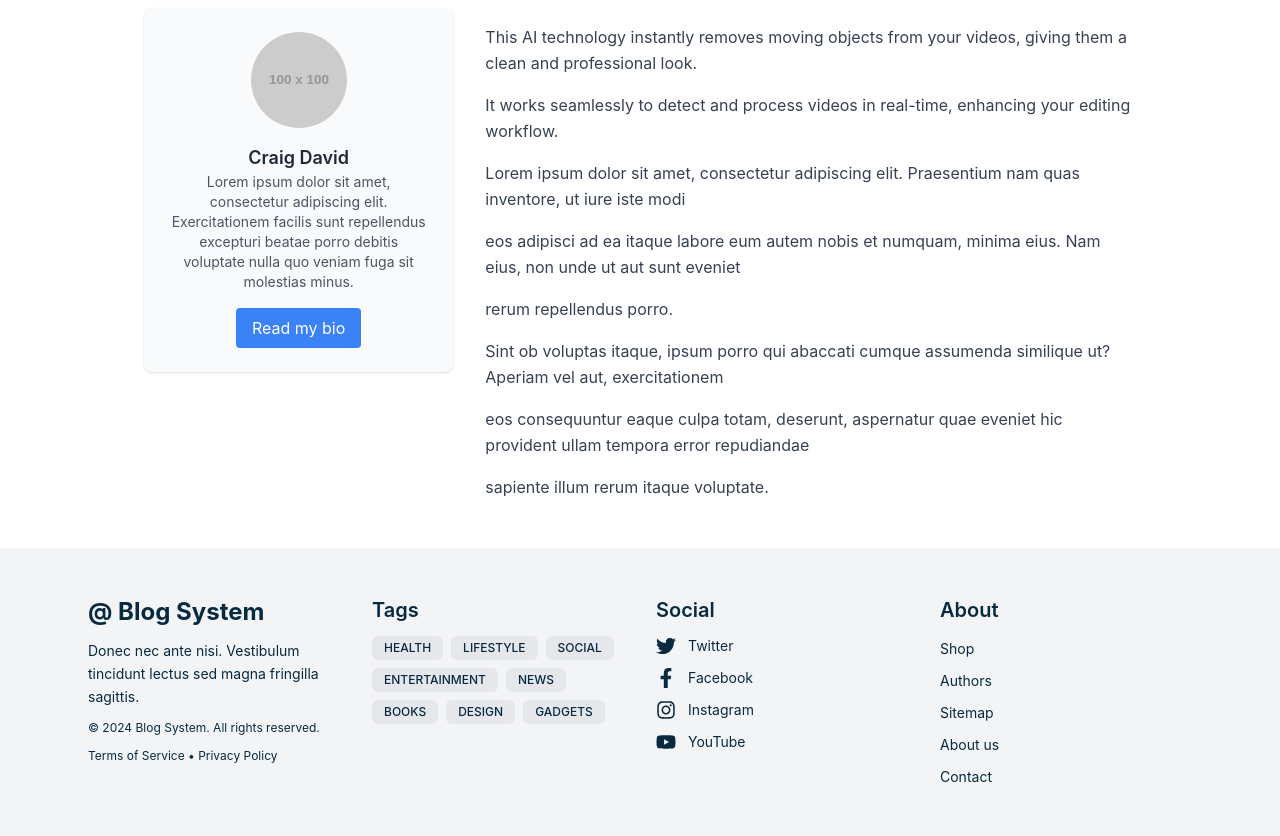
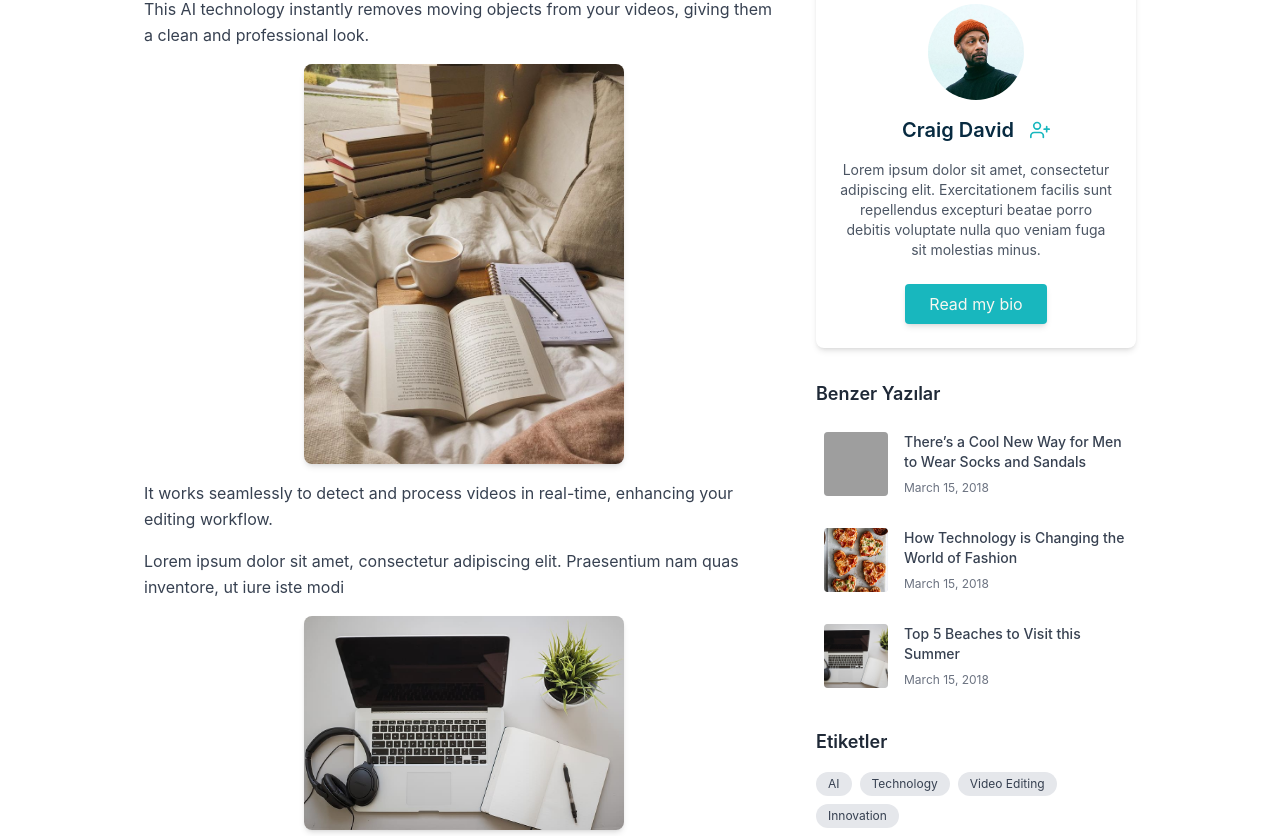
Before and after one commit to iclalKayacan/BlogFrontend, a React (Create React App) app: page /blogs/1 in a window 1280 px wide. Shown: the part 744-1580 px from the top of the page. Built offline with nearby package versions, Linux system fonts and the light colour scheme; grey boxes are pictures that could not be loaded.

Commit message:
blog detay tamamlanması

```diff
--- a/src/components/BlogCard.jsx
+++ b/src/components/BlogCard.jsx
@@ -16,7 +16,7 @@ const BlogCard = ({ blog }) => {
           {/* Kategori Badge */}
           <CategoryBadge category={blog.category} />
 
-          <h2 className="text-xl font-bold text-gray-800 dark:text-gray-200 mt-2">
+          <h2 className="text-lg font-bold text-gray-800 dark:text-gray-200 mt-2">
             {blog.title}
           </h2>
           <p className="text-gray-600 dark:text-gray-400 mt-2 line-clamp-3">
--- /dev/null
+++ b/src/components/Comments.jsx
@@ -0,0 +1,37 @@
+import React from "react";
+
+const Comments = ({ comments }) => {
+  return (
+    <div className="mt-8">
+      <h3 className="text-2xl font-semibold mb-6 text-gray-800 dark:text-gray-200">
+        {comments.length} {comments.length === 1 ? "Comment" : "Comments"}
+      </h3>
+      <ul className="space-y-6">
+        {comments.map((comment, index) => (
+          <li key={index} className="flex space-x-4">
+            {/* Kullanıcı Resmi */}
+            <div className="w-12 h-12 rounded-full overflow-hidden flex-shrink-0">
+              <img
+                src={comment.avatar || "https://via.placeholder.com/150"}
+                alt={comment.author}
+                className="w-full h-full object-cover"
+              />
+            </div>
+            <div>
+              {/* Kullanıcı Bilgisi */}
+              <h5 className="font-semibold text-gray-700 dark:text-gray-200">
+                {comment.author}
+              </h5>
+              <p className="text-xs text-gray-500 mb-2">{comment.date}</p>
+              <p className="text-sm text-gray-700 dark:text-gray-300">
+                {comment.content}
+              </p>
+            </div>
+          </li>
+        ))}
+      </ul>
+    </div>
+  );
+};
+
+export default Comments;
--- a/src/components/Header.jsx
+++ b/src/components/Header.jsx
@@ -23,14 +23,14 @@ const Header = () => {
         {/* Logo */}
         <div className="flex items-center space-x-2">
           <FaPenNib className="text-3xl text-primary" />
-          <h1 className="text-3xl font-bold text-textDark dark:text-textLight">
+          <h1 className="text-2xl font-bold text-textDark dark:text-textLight">
             Blog System
           </h1>
         </div>
 
         {/* Navigation Links */}
         <nav>
-          <ul className="flex space-x-6 text-lg text-textDark dark:text-textLight ">
+          <ul className="flex space-x-6 text-base text-textDark dark:text-textLight ">
             <li>
               <a href="/" className="hover:text-primary">
                 Ana Sayfa
--- a/src/components/Home/RandomPosts.jsx
+++ b/src/components/Home/RandomPosts.jsx
@@ -28,7 +28,7 @@ const RandomPosts = () => {
         <div className="space-y-4">
           {/* Kart 1 */}
           <div
-            className="relative h-[225px] bg-cover bg-center rounded-lg"
+            className="relative h-[230px] bg-cover bg-center rounded-lg"
             style={{ backgroundImage: "url('/assets/teknoloji.jpg')" }}
           >
             <div className="absolute inset-0 bg-black opacity-40 rounded-lg"></div>
@@ -44,7 +44,7 @@ const RandomPosts = () => {
 
           {/* Kart 2 */}
           <div
-            className="relative h-[175px] bg-cover bg-center rounded-lg"
+            className="relative h-[200px] bg-cover bg-center rounded-lg "
             style={{ backgroundImage: "url('/assets/makyaj.jpg')" }}
           >
             <div className="absolute inset-0 bg-black opacity-40 rounded-lg"></div>
--- a/src/pages/BlogDetails.jsx
+++ b/src/pages/BlogDetails.jsx
@@ -1,10 +1,10 @@
 import React from "react";
-import { useParams } from "react-router-dom";
-
+import { useParams, Link } from "react-router-dom";
+import { FiUserPlus } from "react-icons/fi";
+import Comments from "../components/Comments";
 const BlogDetails = () => {
   const { id } = useParams();
 
-  // Statik içerik (id'ye göre farklı içerikler)
   const blogData = {
     1: {
       title: "The AI magically removes moving objects from videos.",
@@ -18,15 +18,59 @@ const BlogDetails = () => {
         Sint ob voluptas itaque, ipsum porro qui abaccati cumque assumenda similique ut? Aperiam vel aut, exercitationem
         eos consequuntur eaque culpa totam, deserunt, aspernatur quae eveniet hic provident ullam tempora error repudiandae
         sapiente illum rerum itaque voluptate.
+
       `,
-      image: "https://via.placeholder.com/1200x600",
+      images: ["/assets/book.jpg", "/assets/hero.jpg", "/assets/recipe.jpg"],
+      image: "/assets/book.jpg",
       category: "Nature",
       author: "Craig David",
       date: "February 10, 2019",
       readTime: "5 min read",
-      authorImage: "https://via.placeholder.com/100", // Yuvarlak Yazar Resmi
+      authorImage: "/assets/yazar.jpg",
       aboutAuthor:
         "Lorem ipsum dolor sit amet, consectetur adipiscing elit. Exercitationem facilis sunt repellendus excepturi beatae porro debitis voluptate nulla quo veniam fuga sit molestias minus.",
+      tags: ["AI", "Technology", "Video Editing", "Innovation"],
+      recentPosts: [
+        {
+          id: 1,
+          title: "There’s a Cool New Way for Men to Wear Socks and Sandals",
+          image: "/assets/teknoloji.jpg",
+          date: "March 15, 2018",
+        },
+        {
+          id: 2,
+          title: "How Technology is Changing the World of Fashion",
+          image: "/assets/recipe.jpg",
+          date: "March 15, 2018",
+        },
+        {
+          id: 3,
+          title: "Top 5 Beaches to Visit this Summer",
+          image: "/assets/hero.jpg",
+          date: "March 15, 2018",
+        },
+      ],
+      comments: [
+        {
+          author: "John Doe",
+          date: "March 27, 2018 at 8:00 am",
+          content:
+            "Lorem ipsum dolor sit amet, consectetur adipiscing elit. Sed do eiusmod tempor incididunt ut labore et dolore magna aliqua.",
+          avatar: "/assets/user1.jpg",
+        },
+        {
+          author: "Jane Smith",
+          date: "March 27, 2018 at 9:30 am",
+          content:
+            "Ut enim ad minim veniam, quis nostrud exercitation ullamco laboris nisi ut aliquip ex ea commodo consequat.",
+        },
+        {
+          author: "Mark Wilson",
+          date: "March 27, 2018 at 11:00 am",
+          content:
+            "Duis aute irure dolor in reprehenderit in voluptate velit esse cillum dolore eu fugiat nulla pariatur.",
+        },
+      ],
     },
   };
 
@@ -37,8 +81,8 @@ const BlogDetails = () => {
   }
 
   return (
-    <div className="bg-white dark:bg-gray-900">
-      {/* Resim Alanı */}
+    <div className="bg-backgroundLight dark:bg-backgroundDark">
+      {/* Üst Görsel */}
       <div className="relative w-full">
         <img
           src={blog.image}
@@ -46,7 +90,7 @@ const BlogDetails = () => {
           className="w-full h-[450px] md:h-[600px] object-cover"
         />
         <div className="absolute inset-0 bg-black bg-opacity-50 flex flex-col justify-center items-center text-center">
-          <span className="text-xs md:text-sm px-3 py-1 bg-green-500 text-white rounded-full mb-4">
+          <span className="text-xs md:text-sm px-3 py-1 bg-secondary text-white rounded-full mb-4">
             {blog.category}
           </span>
           <h1 className="text-3xl md:text-5xl font-bold text-white px-4 mb-4">
@@ -62,36 +106,107 @@ const BlogDetails = () => {
         </div>
       </div>
 
-      {/* Alt Kısım: Yazar ve Blog İçeriği */}
-      <div className="max-w-screen-lg mx-auto grid grid-cols-1 md:grid-cols-3 gap-8 py-8 px-4">
-        {/* Sol: Yazar Bilgisi */}
-        <aside className="col-span-1">
-          <div className="bg-gray-50 dark:bg-gray-800 p-6 rounded-lg shadow">
+      {/* Alt İçerik */}
+      <div className="max-w-screen-lg mx-auto flex flex-col md:flex-row gap-8 py-8 px-4">
+        {/* Sol: Blog İçeriği */}
+        <article className="md:w-2/3 leading-relaxed text-gray-700 dark:text-textLight">
+          {blog.content.split("\n").map((paragraph, index) => (
+            <React.Fragment key={index}>
+              <p className="mb-4">{paragraph}</p>
+              {/* Resmi Her 2 Paragrafta Bir Ekleyin */}
+              {index % 2 === 1 &&
+                blog.images &&
+                blog.images[(index / 2) >> 0] && (
+                  <div className="my-4 flex justify-center">
+                    <img
+                      src={blog.images[(index / 2) >> 0]}
+                      alt={`Blog Görseli ${Math.floor(index / 2) + 1}`}
+                      className="w-full max-w-xs h-auto rounded-lg shadow-md"
+                    />
+                  </div>
+                )}
+            </React.Fragment>
+          ))}
+          <Comments comments={blog.comments} />
+        </article>
+
+        {/* Sağ: Yazar Bilgisi */}
+        <aside className="md:w-1/3">
+          <div className="dark:bg-gray-800 p-6 text-center rounded-lg shadow-md">
             <img
               src={blog.authorImage}
               alt={blog.author}
               className="w-24 h-24 rounded-full mx-auto mb-4"
             />
-            <h3 className="text-lg font-semibold text-center text-gray-800 dark:text-gray-200">
-              {blog.author}
-            </h3>
-            <p className="text-sm text-gray-600 dark:text-gray-400 text-center mb-4">
+            <div className="flex items-center justify-center space-x-2 mb-4">
+              <h3 className="text-xl font-semibold text-textDark dark:text-textLight">
+                {blog.author}
+              </h3>
+              <button
+                className="flex items-center text-primary hover:text-secondary transition"
+                aria-label="Follow Author"
+              >
+                <FiUserPlus className="text-xl ml-2" />
+              </button>
+            </div>
+            <p className="text-sm text-gray-600 dark:text-gray-400 mb-6">
               {blog.aboutAuthor}
             </p>
-            <button className="block mx-auto bg-blue-500 text-white px-4 py-2 rounded hover:bg-blue-600">
+            <button className="bg-primary hover:bg-secondary text-textLight px-6 py-2 rounded transition shadow-md">
               Read my bio
             </button>
           </div>
+          {/*Benzer Yazılar */}
+          <div className="mt-8">
+            <h4 className="text-lg font-semibold mb-4 text-gray-800 dark:text-textLight">
+              Benzer Yazılar
+            </h4>
+            <ul className="space-y-4">
+              {blog.recentPosts.map((post) => (
+                <li key={post.id}>
+                  {/* Tıklanabilir Link */}
+                  <Link
+                    to={`/blog/${post.id}`} // Blog detay sayfasına yönlendirir
+                    className="flex items-center space-x-4 hover:bg-gray-100 dark:hover:bg-gray-800 p-2 rounded-lg transition"
+                  >
+                    {/* Sabit boyutlu resim kutusu */}
+                    <div className="w-16 h-16 bg-gray-200 rounded overflow-hidden flex-shrink-0">
+                      <img
+                        src={post.image}
+                        alt={post.title}
+                        className="w-full h-full object-cover"
+                      />
+                    </div>
+                    <div className="space-y-2">
+                      <h5 className="text-sm font-medium text-gray-700 dark:text-gray-300">
+                        {post.title}
+                      </h5>
+                      <p className="text-xs text-gray-500">{post.date}</p>
+                    </div>
+                  </Link>
+                </li>
+              ))}
+            </ul>
+          </div>
+          {/* Blog Tags */}
+          {blog.tags?.length > 0 && (
+            <div className="mt-8">
+              <h4 className="text-lg font-semibold mb-4 text-gray-800 dark:text-textLight">
+                Etiketler
+              </h4>
+              <div className="flex flex-wrap gap-2">
+                {blog.tags.map((tag, index) => (
+                  <span
+                    key={index}
+                    className="bg-gray-200 dark:bg-gray-700 text-gray-700 dark:text-gray-300 text-xs px-3 py-1 rounded-full"
+                  >
+                    {tag}
+                  </span>
+                ))}
+              </div>
+            </div>
+          )}
         </aside>
-
-        {/* Sağ: Blog İçeriği */}
-        <article className="col-span-2 leading-relaxed text-gray-700 dark:text-gray-300">
-          {blog.content.split("\n").map((paragraph, index) => (
-            <p key={index} className="mb-4">
-              {paragraph}
-            </p>
-          ))}
-        </article>
       </div>
     </div>
   );
--- a/src/pages/BlogList.jsx
+++ b/src/pages/BlogList.jsx
@@ -2,12 +2,20 @@ import React, { useState, useEffect } from "react";
 import BlogCard from "../components/BlogCard";
 
 const BlogList = () => {
-  const [blogs] = useState([
-    ...Array.from({ length: 30 }, (_, i) => ({
+  const blogs = Array.from({ length: 30 }, (_, i) => ({
     id: i + 1,
     title: `Blog Başlık ${i + 1}`,
     summary: `Blog Özeti ${i + 1}`,
-      image: "https://via.placeholder.com/300x200",
+    image: `/assets/${
+      [
+        "book.jpg",
+        "beach.jpg",
+        "cake.jpg",
+        "hakkimizda.jpg",
+        "makyaj.jpg",
+        "movie.jpg",
+      ][i % 6]
+    }`, // URL kullanımı
     category: [
       "React",
       "JavaScript",
@@ -16,8 +24,7 @@ const BlogList = () => {
       "Sağlık",
       "Yemek Tarifleri",
     ][i % 6],
-    })),
-  ]);
+  }));
 
   const [categories] = useState([
     "Tümü",
@@ -93,7 +100,7 @@ const BlogList = () => {
   };
 
   return (
-    <div className="container mx-auto px-4 py-8 flex">
+    <div className="container mx-auto px-4 py-8 flex max-w-7xl">
       {/* Sol Tarafta Kategoriler */}
       <div className="w-1/4 p-4 bg-gray-100 dark:bg-gray-800 rounded-lg shadow-lg">
         <h2 className="text-2xl font-bold mb-4 text-gray-800 dark:text-gray-200">
```
Also changed, not shown: public/assets/user1.jpg (added), public/assets/yazar.jpg (added). Lines whose indentation alone changed are shown as unchanged.
